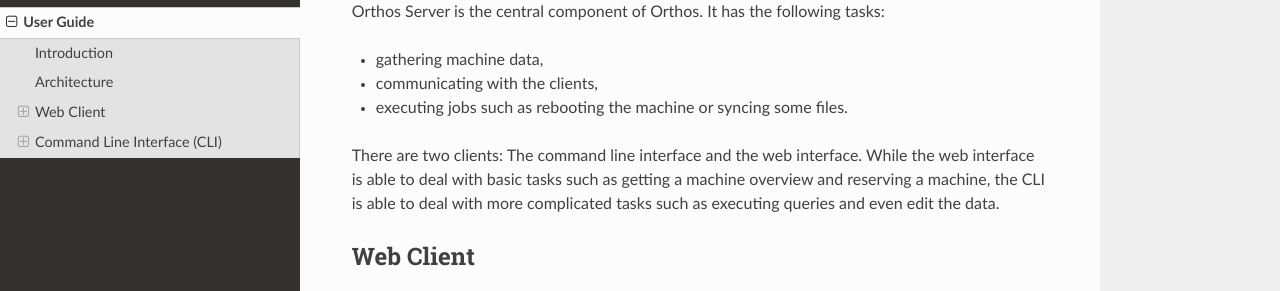
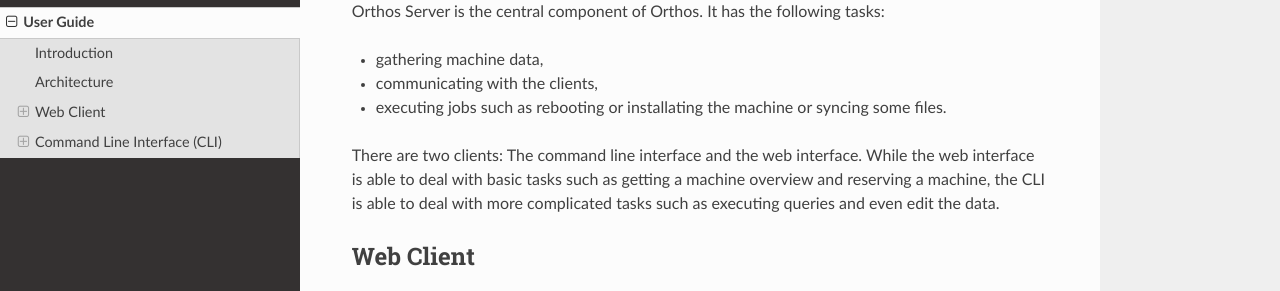
Before and after one commit to openSUSE/orthos2, a Sphinx documentation site: the page built from docs/userguide.rst, in a window 1280 px wide and 900 px high, scrolled down 1295 px. Shown: the part 160-451 px from the top of the window. Built offline with Sphinx 7.4.7 and the Read the Docs theme 2.0.0, drawn with Linux system fonts in a browser that asks for light colours.

Commit message:
Update userguide.rst

```diff
--- a/docs/userguide.rst
+++ b/docs/userguide.rst
@@ -39,7 +39,7 @@
 
 - gathering machine data,
 - communicating with the clients,
-- executing jobs such as rebooting the machine or syncing some files.
+- executing jobs such as rebooting or installating the machine or syncing some files.
 
 There are two clients: The command line interface and the web interface. While the web interface is able to deal with
 basic tasks such as getting a machine overview and reserving a machine, the CLI is able to deal with more complicated
```
